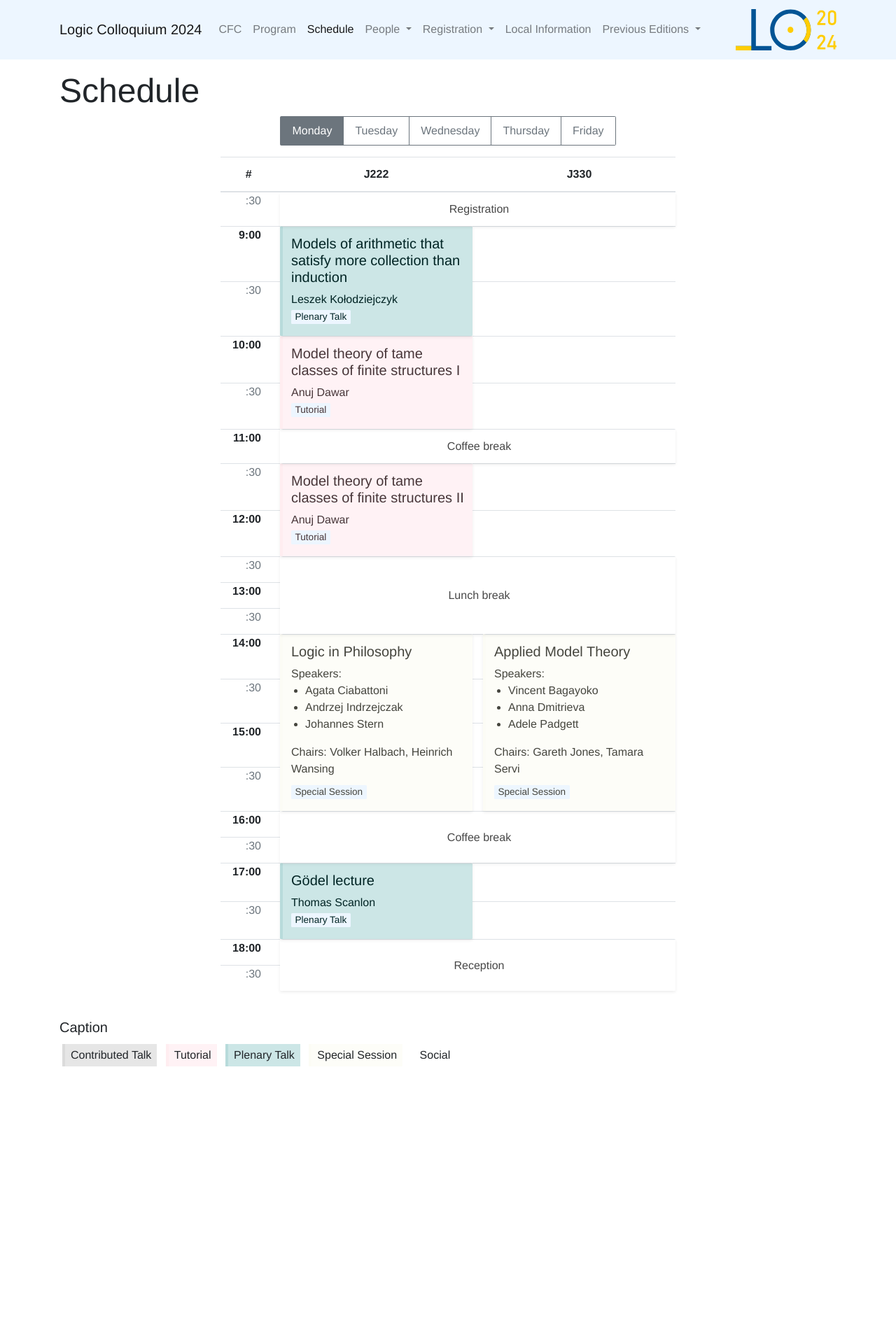
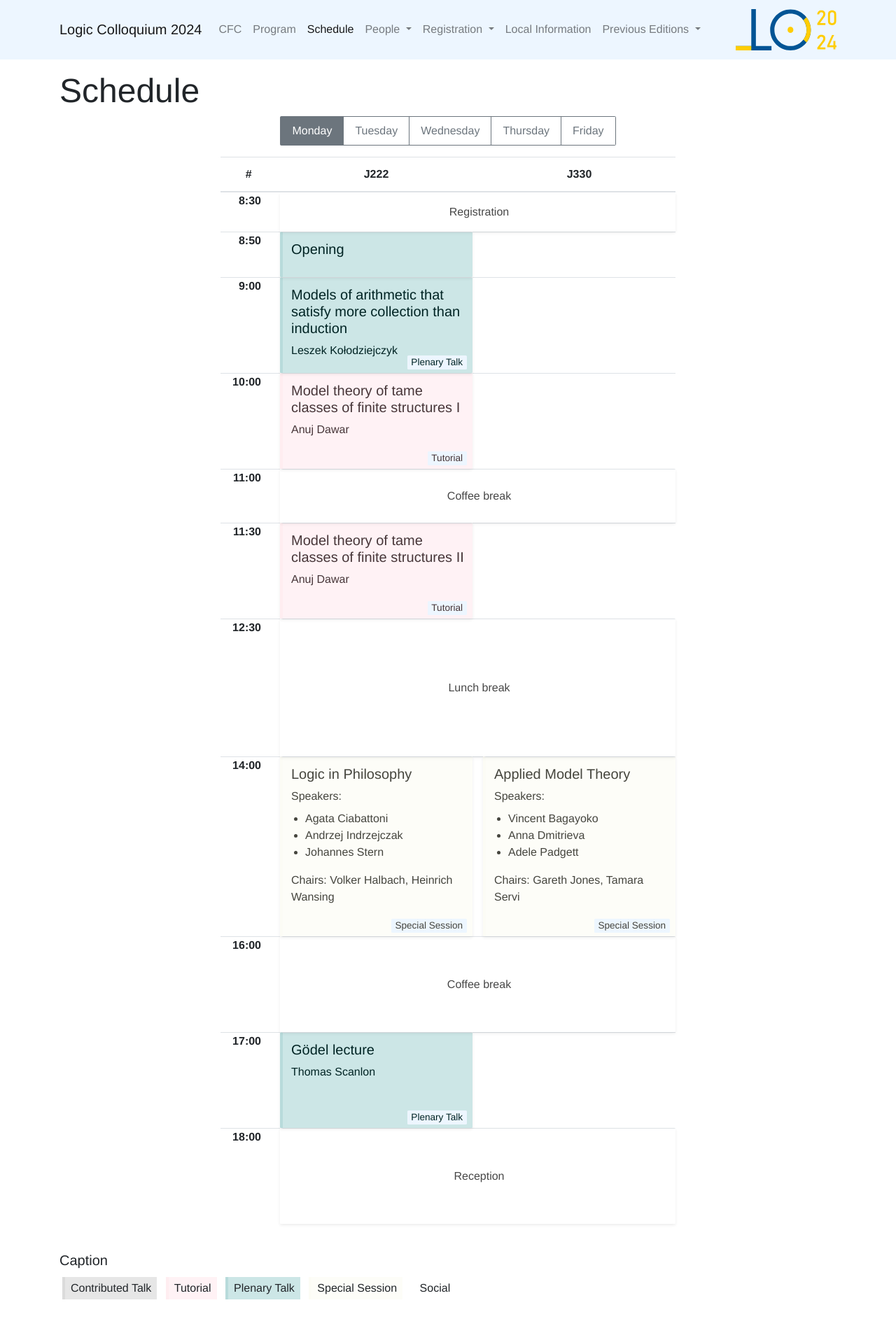
Before and after one commit to LC2024/LC2024.github.io, a Jekyll site: the page built from schedule/schedule.md, in a window 1280 px wide. Shown: the whole page at 70% size. Built offline with Jekyll 4.4.1, drawn with Linux system fonts in a browser that asks for light colours; some web fonts are replaced; before the commit the page ends 1552 px from its top, so only the background shows below that.

Commit message:
pretty schedule

```diff
--- a/_config.yml
+++ b/_config.yml
@@ -131,6 +131,9 @@ conference:
         color: plenary
       - name: Special Session
         color: special
+      - name: Opening
+        color: plenary
+        hide: true
       - name: Social
         color: social
 
@@ -156,7 +159,7 @@ conference:
     url: '/schedule'
 
     # Time steps in program table
-    time_steps: 30 # in minutes
+    time_steps: 10 # in minutes
 
     # Show intermediary time steps (next to full hours)
-    show_alltimes: true
+    show_alltimes: false
--- a/_data/navigation.yml
+++ b/_data/navigation.yml
@@ -14,7 +14,7 @@
       # - name: Invited Talks
       #   relative_url: /talks/
       # - name: Social Events
-      disabled: true
+      # disabled: true
     - name: People
       menu:
         # - name: Speakers
--- a/_data/program.yml
+++ b/_data/program.yml
@@ -5,8 +5,11 @@ days:
   - name: J222
     talks:
     - name: Registration
+      time_start: '08:30'
+      time_end: '08:50'
+    - name: Opening
+      time_start: '08:50'
       time_end: '09:00'
-      time_start: '08:30'
     - name: Models of arithmetic that satisfy more collection than induction
       time_end: '10:00'
       time_start: '09:00'
--- a/_includes/partials/get_main_category.html
+++ b/_includes/partials/get_main_category.html
@@ -3,6 +3,7 @@
     {%- if cat == main_cat.name -%}
       {%- assign main_cat = main_cat.name -%}
       {%- assign main_cat_color = main_cat.color -%}
+      {%- assign main_cat_hide = main_cat.hide -%}
       {%- break -%}
     {%- endif -%}
   {%- endfor -%}
--- a/_layouts/program.html
+++ b/_layouts/program.html
@@ -93,19 +93,32 @@
               {%- assign current_time = current_hour | append: ':' | append: current_min -%}
             {%- endif -%}
 
-            <tr>
+            {%- assign talk_starting = false -%}
+            <!-- very slow: populate a talk-start-end array instead? -->
+            {%- for r in d.rooms -%}
+              {%- for t in r.talks -%}
+                {%- include partials/get_talk_time.html -%}
 
-              {%- if current_min == 0 -%}
-                <th scope="row" class="col-title text-right pt-0" style="z-index: {{ z-index-max }}">
-                  {{- current_time -}}
-                </th>
-              {%- elsif site.conference.program.show_alltimes -%}
-                <th scope="row" class="col-title text-right text-muted font-weight-normal pt-0" style="z-index: {{ z-index-max }}">
-                  :{{ current_min }}
-                </th>
-              {%- else -%}
-                <th scope="row" class="col-title" style="z-index: {{ z-index-max }}"></th>
-              {%- endif %}
+                {%- if talk_start_hour == current_hour and talk_start_min == current_min -%}
+                  {%- assign talk_starting = true -%}
+                  {%- break -%}<!-- found a starting talk -->
+                {%- endif -%}
+              {%- endfor -%}
+            {%- endfor -%}
+
+            {%- if talk_starting or site.conference.program.show_alltimes -%}
+              {%- assign row-style = "" -%}
+              {%- assign display_time = current_time -%}
+            {%- else -%}
+              {%- assign row-style = "minor-row text-muted font-weight-normal" -%}
+              {%- assign display_time = "" -%}
+            {%- endif -%}
+
+            <tr class="{{ row-style }}">
+              <th scope="row" class="col-title text-right pt-0" style="z-index: {{ z-index-max }}">
+                <!-- print time at start & hours -->
+                {{- display_time -}}
+              </th>
               <td class="col-space p-0"></td>
 
               <!-- See if there is a social. If so, do something special. -->
@@ -151,10 +164,10 @@
               {%- include partials/get_main_category.html -%}
 
               {%- if found_talk and main_cat == "Social" -%}
-                {%- assign talk_nbr_steps = talk_duration_min | divided_by: site.conference.program.time_steps -%}
-              <td rowspan="{{ talk_nbr_steps }}" colspan="{{ col_span_nr }}" class="alert alert-{{ main_cat_color }} shadow-sm overflow-hidden" style="z-index: {{ z-index-max | minus: i }}; text-align: center; vertical-align: middle">
-                  {{ talk.type }}
-              </td>
+                {%- assign talk_nbr_steps = talk_duration_min | divided_by: site.conference.program.time_steps | at_least: 1 -%}
+                <td rowspan="{{ talk_nbr_steps }}" colspan="{{ col_span_nr }}" class="alert alert-{{ main_cat_color }} shadow-sm overflow-hidden" style="z-index: {{ z-index-max | minus: i }}; text-align: center; vertical-align: middle">
+                    {{ talk.type }}
+                </td>
 
               {%- else -%}
               <!-- This is not a social. Just do the regular thing! -->
@@ -195,7 +208,7 @@
 
                     {%- if d_start_hour == 0 and d_start_min == 0 -%}
 
-                        {%- assign talk_nbr_steps = talk_duration_min | divided_by: site.conference.program.time_steps -%}
+                        {%- assign talk_nbr_steps = talk_duration_min | divided_by: site.conference.program.time_steps | at_least: 1 -%}
                         {%- include partials/get_main_category.html -%}
                         <td rowspan="{{ talk_nbr_steps }}" class="alert alert-{{ main_cat_color }} shadow-sm overflow-hidden" style="z-index: {{ z-index-max | minus: i }}">
 
@@ -203,21 +216,23 @@
                         {%- include partials/show_live_button.html %}
 
                         <!-- <p class="mb-2"> -->
-                        <h5 class="mt-0 mb-2">
+                        <h5 class="mt-0">
                             {%- include partials/show_talk.html %}
                         <!-- </p> -->
                         </h5>
-                        <p class="font-weight-light mb-0">
+                        <p class="font-weight-light my-2">
                             {%- include partials/list_speakers.html %}
                         </p>
                         {% if talk.chairs %}
-                        <p class="font-weight-light mt-2 mb-2">
+                        <p class="font-weight-light my-2">
                             {%- include partials/list_chairs.html %}
                         </p>
                         {% endif %}
-                        <p class="mb-1">
+                        {%- unless main_cat_hide -%}
+                        <p class="m-1 bottom-right">
                             {%- include partials/list_sub_categories.html %}
                         </p>
+                        {%- endunless -%}
                         </td>
                         {%- assign active_talk = true %}
 
@@ -252,10 +267,12 @@
 
   {%- if site.conference.talks.main_categories %}
     <h5 class="mt-4">{{ site.data.lang[site.conference.lang].program.legend | default: "Caption" }}</h5>
-      {%- for main_cat in site.conference.talks.main_categories %}
+      {%- for main_cat in site.conference.talks.main_categories -%}
+      {%- unless main_cat.hide %}
         <div class="d-block d-sm-inline-block m-1 p-1 pl-2 pr-2 border-soft-{{ main_cat.color }} bg-soft-{{ main_cat.color }} font-weight-normal">
           {{- main_cat.name -}}
         </div>
+      {%- endunless -%}
       {%- endfor -%}
   {%- endif -%}
 
--- a/_sass/conference.scss
+++ b/_sass/conference.scss
@@ -121,15 +121,32 @@ main.container img {
 
 // Program
 
+.minor-row {
+  td, th {
+    border-top-width: 0px;
+  }
+}
+
+.bottom-right {
+  position: absolute;
+  right: 0;
+  bottom: 0;
+}
+
 //   Sticky header and first column
 .table {
   // Avoid sticky cells without border
   border-collapse: separate;
 
+
   // Correct border-width caused by border-collapse
   border-spacing: 0px;
   tbody tr:first-of-type > * {
     border-top-width: 0px;
+  }
+
+  th {
+    font-weight: bold;
   }
 
   // Sticky horizontal positioning
@@ -167,7 +184,7 @@ main.container img {
 
     // Width of columns with content (default)
     width: 275px;
-    min-width: 245px;
+    min-width: 245px; // space for 4 columns?
 
     // Spacing between columns
     &.col-space {
```
Also changed, not shown: _talks/opening.md (added, +9 -0 lines).
